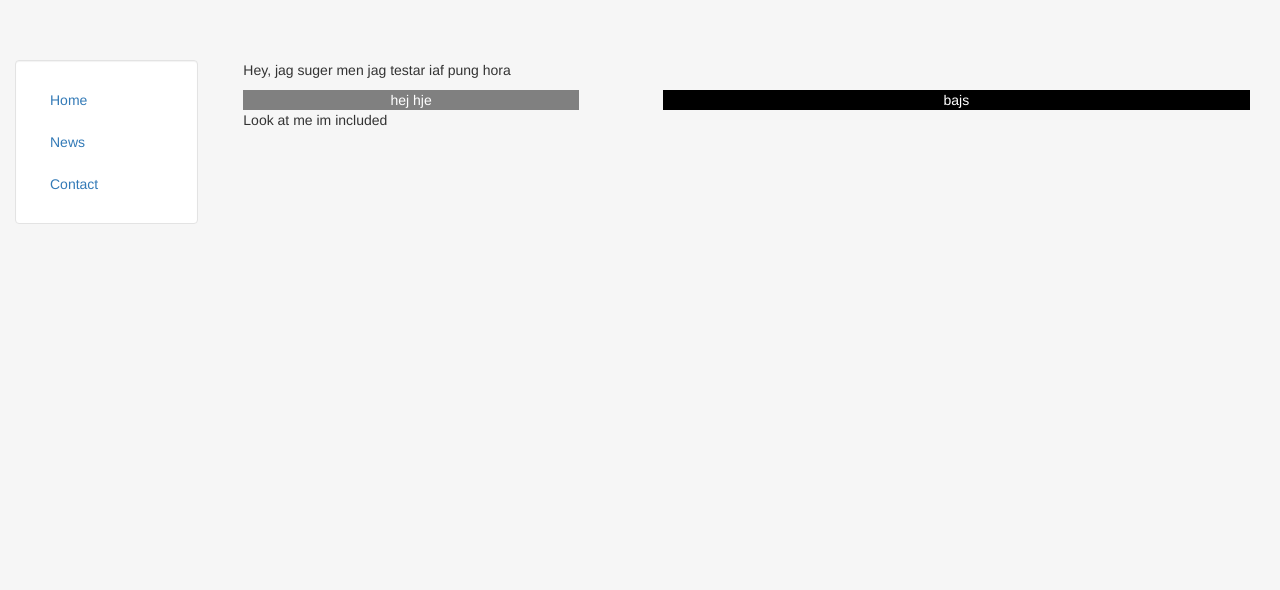
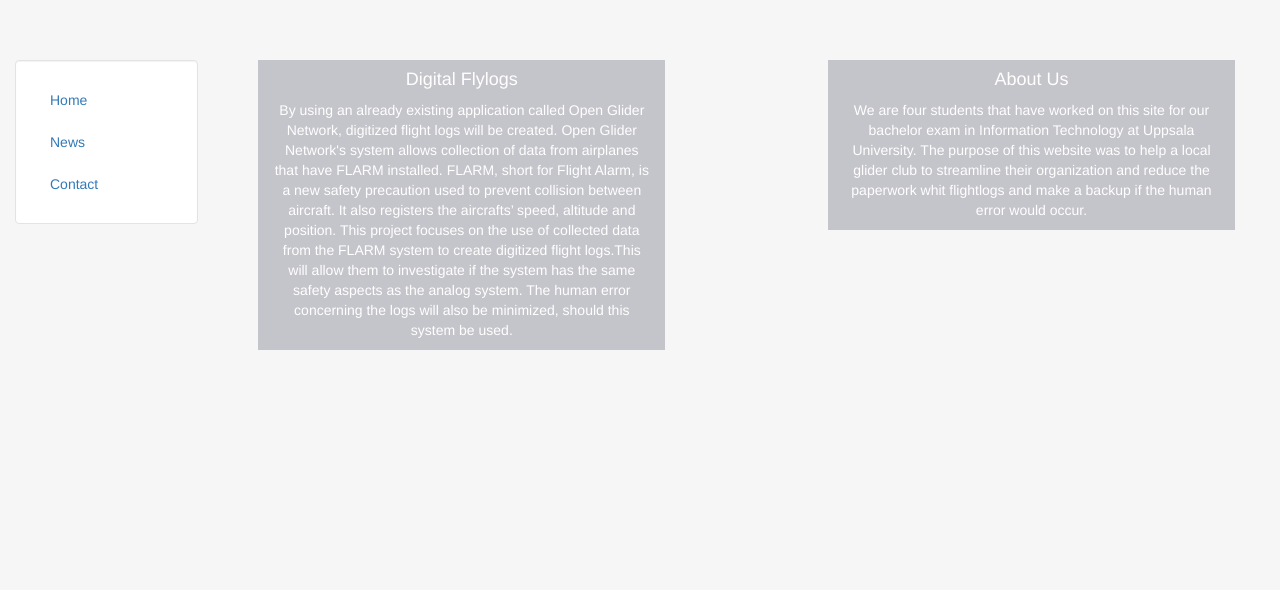
Before and after one commit to misod/kand, a Django app: page / in a window 1280 px wide. Shown: the part 52-642 px from the top of the page. Run offline with Django 3.2, Linux system fonts and the light colour scheme; some libraries are stand-ins or nearby versions.

Commit message:
ny home page samt excel knapp

```diff
--- a/Dajango-testweb/mysite/flylogger/templates/people.html
+++ b/Dajango-testweb/mysite/flylogger/templates/people.html
@@ -11,6 +11,7 @@
     <body>
         <div><p><h5>Flight Logs</h5></p></div>
         {% render_table table1 %}
+        <p><button type="button" class="btn btn-primary btn-lg">Download Excel</button></p>
     </body>
 </html>
 {% endblock %}
--- a/Dajango-testweb/mysite/personal/templates/personal/home.html
+++ b/Dajango-testweb/mysite/personal/templates/personal/home.html
@@ -1,43 +1,76 @@
 {% extends "personal/header.html" %}
 
-{% block content%}
+<!DOCTYPE HTML>
+{%block content%}
+<html lang="en-US">
+<head>
+  <meta name="viewport" content="width=device-width, initial-scale=1.0">
+  <script src="../../static/personal/lib/jquery-2.1.0.min.js"></script>
+  <script src="../../static/personal/js/jquery.swipebox.js"></script>
+  <link rel="stylesheet" href="../../static/personal/css/homefix.css">
+
+
+
+
 <style>
-  .col-md-4{
-    background-color: gray;
+
+
+  .col-md-5{
     color: white;
     text-align: center;
     padding-right: ($spacer-x * .5) !important;
   }
-  .col-md-7{
-    background-color: black;
+  .col-md-5{
+    background-color:rgba(121, 120, 138, 0.4);
     color: white;
     text-align: center;
   }
 
+
 </style>
+</head>
 <body>
-<p>Hey, jag suger men jag testar iaf pung hora</p>
-<div class="container-fluid">
-  <div class="row">
-  <div class="col-md-4">
-
-
-      {% for post in object_list %}
-      <h5>{{post.date|date:"Y-m-d"}}<a href="/log/{{post.id}}"> {{post.title}}</a></h5>
-      {%endfor%}
 
 
 
-    hej hje </div>
-    <div class="col-md-1"></div>
+<div class="container-fluid">
+  <div class="col-md-5"><h4>Digital Flylogs</h4>
+    <p>By using an already existing application called Open Glider Network,
+       digitized flight logs will be created. Open Glider Network's system
+       allows collection of data from airplanes that have FLARM installed. FLARM,
+        short for Flight Alarm, is a new safety precaution used to prevent collision
+         between aircraft. It also registers the aircrafts’ speed, altitude and position.
+          This project focuses on the use of collected data from the FLARM system to create
+          digitized flight logs.This will allow them to investigate if the system has the same
+           safety aspects as the analog system. The human error concerning the logs will also be minimized,
+            should this system be used.</p>
+  </div>
 
 
 
 
-    <div class="col-md-7">bajs</div>
+    <div class="col-md-2"></div>
+
+
+
+
+    <div class="col-md-5">
+      <div><h4> About Us</h4>
+      <p> We are four students that have worked on this site for our bachelor exam in Information Technology at Uppsala University.
+        The purpose of this website was to help a local glider club to streamline their organization and reduce the paperwork whit
+        flightlogs and make a backup if the human error would occur.</div>
+
+
+      <!--<img src="../../static/personal/img/glider.jpg" alt="..." class="img-thumbnail">-->
+
+
+
+    </div>
   </div>
 
-  </div>
+
+
+
 </body>
  <!-- <div class="row">
     <div class="col-xs-2"></div>
@@ -50,5 +83,4 @@
   </div>
 </div>-->
 
-{% include "personal/includes/htmlsnippet.html" %}
 {% endblock %}
```
Also changed, not shown: 6 other files.
